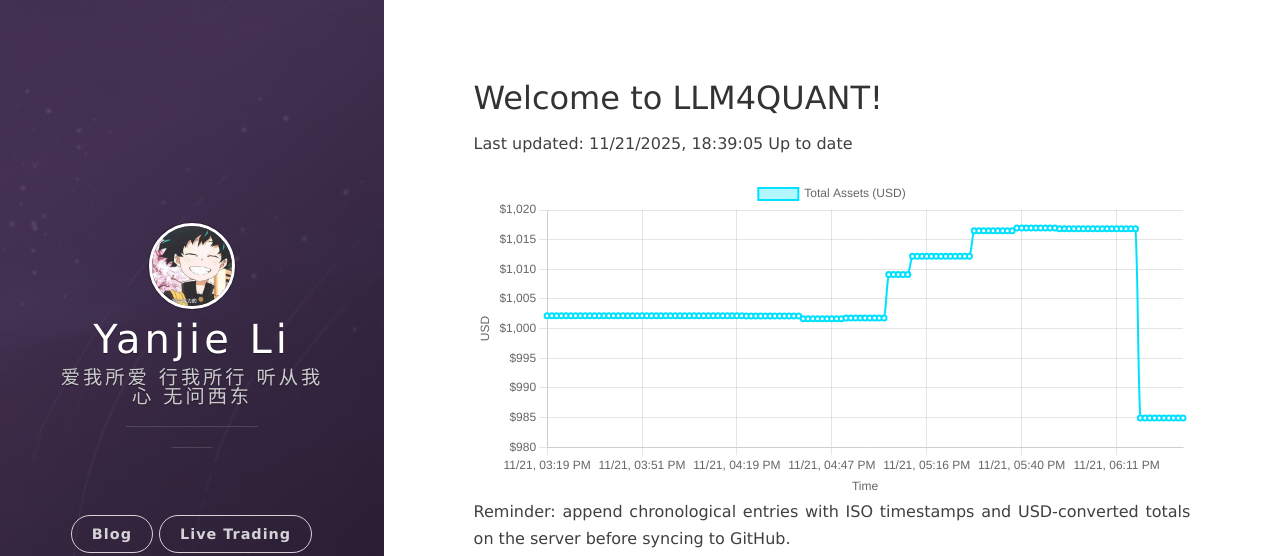
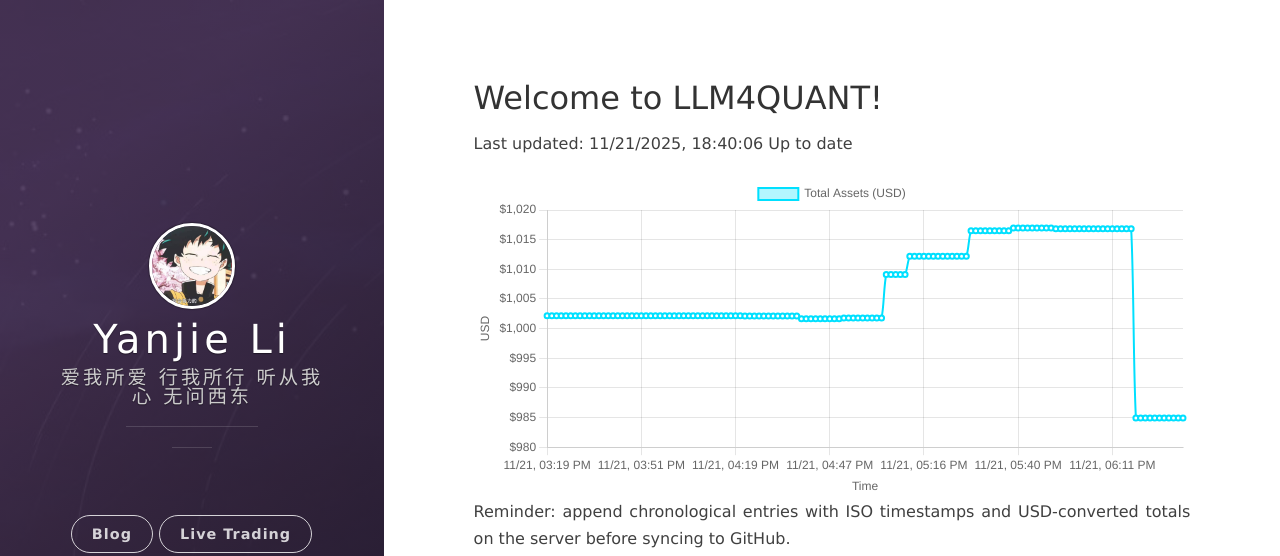
Before and after one commit to leeyegy/leeyegy.github.io, a Jekyll site: the page built from live-trading.html, in a window 1280 px wide. Shown: the top 556 px of the page. Built offline with Jekyll 4.4.1, drawn with Linux system fonts in a browser that asks for light colours; nearby versions of some CDN libraries.

Commit message:
AccountMonitor: update balance history 2025-11-22T02:40:06+08:00

```diff
--- a/assets/data/binance/balance-history.json
+++ b/assets/data/binance/balance-history.json
@@ -1,5 +1,5 @@
 {
-  "generatedAt": "2025-11-22T02:39:05+08:00",
+  "generatedAt": "2025-11-22T02:40:06+08:00",
   "asset": "total_usd_value",
   "history": [
     {
@@ -541,6 +541,10 @@
     {
       "timestamp": "2025-11-22T02:39:05+08:00",
       "totalUsd": 984.91919649
+    },
+    {
+      "timestamp": "2025-11-22T02:40:06+08:00",
+      "totalUsd": 984.91919649
     }
   ]
 }
```
